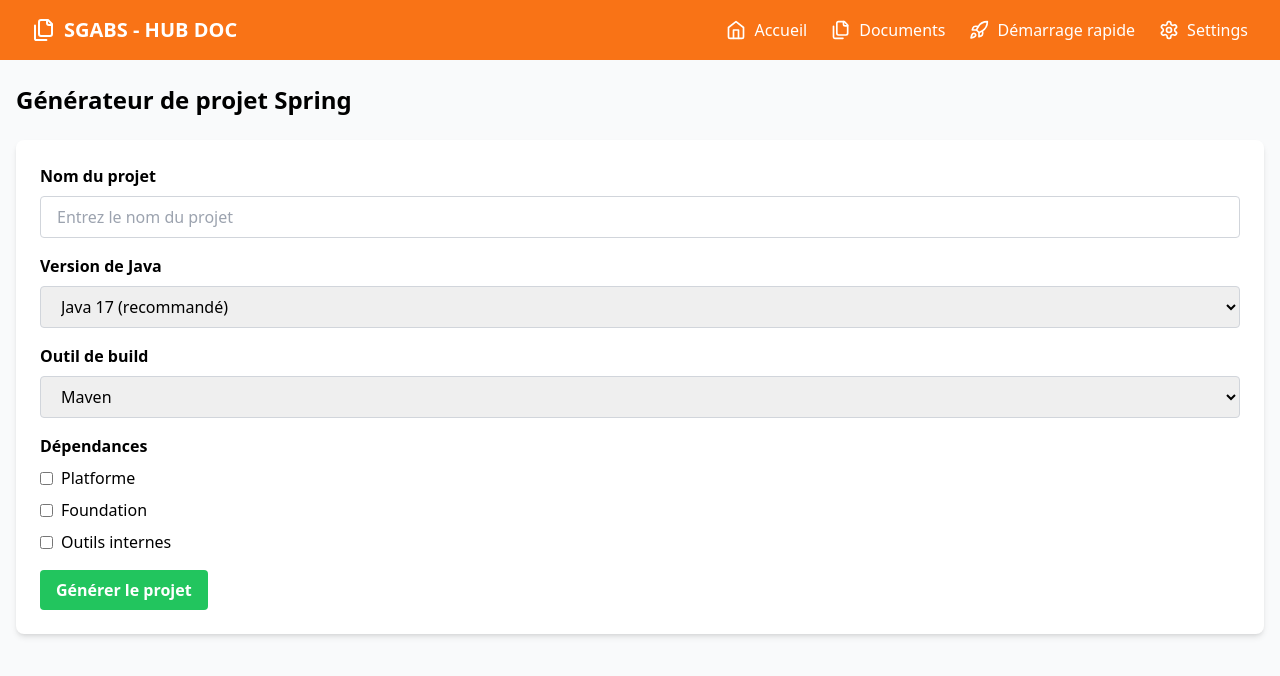
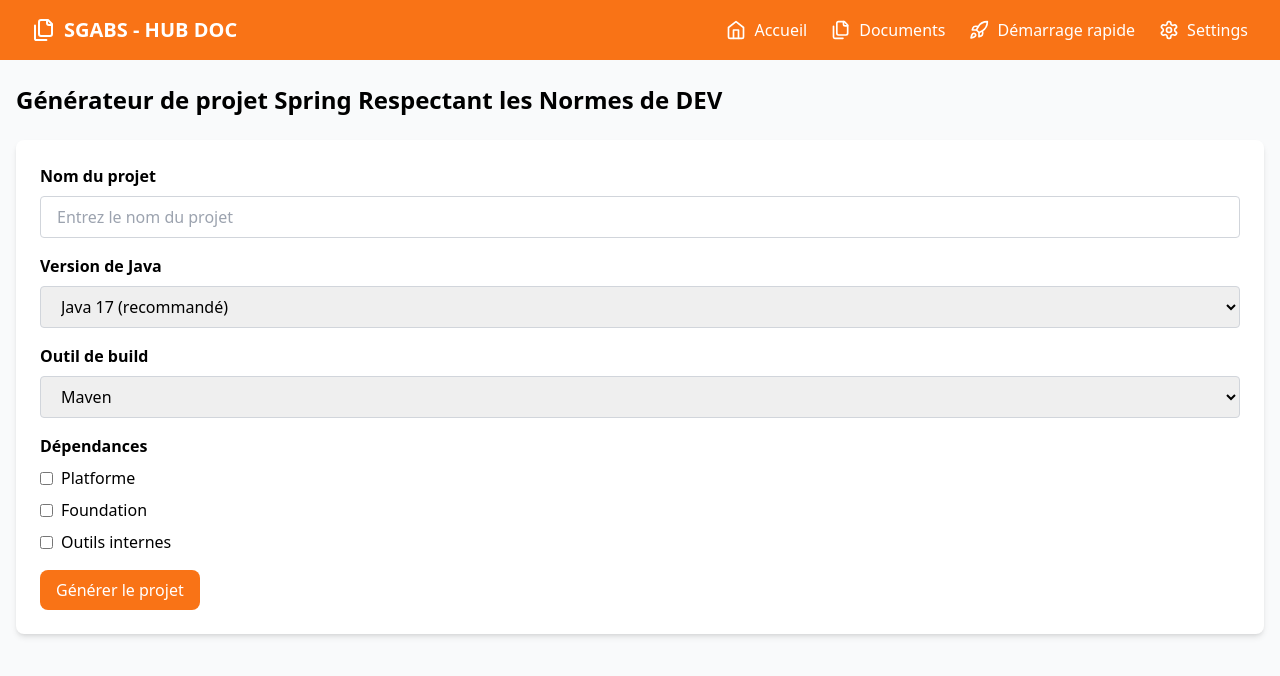
Before and after one commit to BallaAicha/hubdoc, a React (Vite) app: page /generate-spring-project in a window 1280 px wide. Shown: the top 676 px of the page. Built offline with nearby package versions, Linux system fonts and the light colour scheme.

Commit message:
troisieme commit

```diff
--- a/src/pages/GenerateSpringProject.tsx
+++ b/src/pages/GenerateSpringProject.tsx
@@ -42,7 +42,7 @@ export function GenerateSpringProject() {
 
     return (
         <div className="container mx-auto py-6">
-            <h1 className="text-2xl font-bold mb-6">Générateur de projet Spring</h1>
+            <h1 className="text-2xl font-bold mb-6">Générateur de projet Spring Respectant les Normes de DEV</h1>
 
             <form className="bg-white p-6 rounded-lg shadow-md" onSubmit={handleSubmit}>
                 <div className="mb-4">
@@ -100,7 +100,7 @@ export function GenerateSpringProject() {
 
                 <button
                     type="submit"
-                    className="bg-green-500 hover:bg-green-600 text-white font-bold py-2 px-4 rounded"
+                    className="flex-1 bg-orange-500 text-white py-2 px-4 rounded-lg hover:bg-orange-600 flex items-center justify-center gap-2"
                 >
                     Générer le projet
                 </button>
--- a/src/pages/QuickStart.tsx
+++ b/src/pages/QuickStart.tsx
@@ -52,7 +52,7 @@ export function QuickStart() {
           {/* Ajout d'un bouton Générer un Projet */}
           <button
               onClick={handleGenerateSpringProject}
-              className="bg-blue-500 text-white px-4 py-2 rounded hover:bg-blue-700">
+              className="flex-1 bg-orange-500 text-white py-2 px-4 rounded-lg hover:bg-orange-600 flex items-center justify-center gap-2">
             Générer un projet Spring
           </button>
         </div>
```
